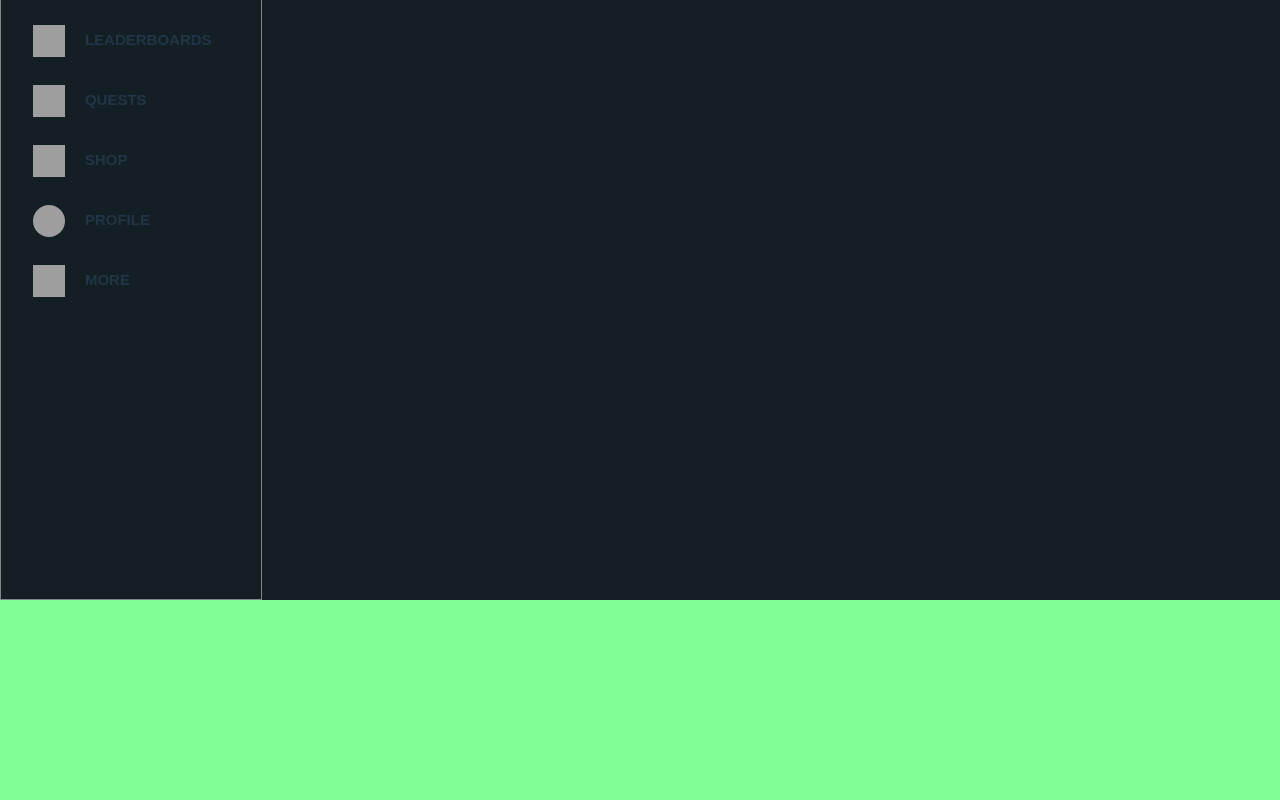
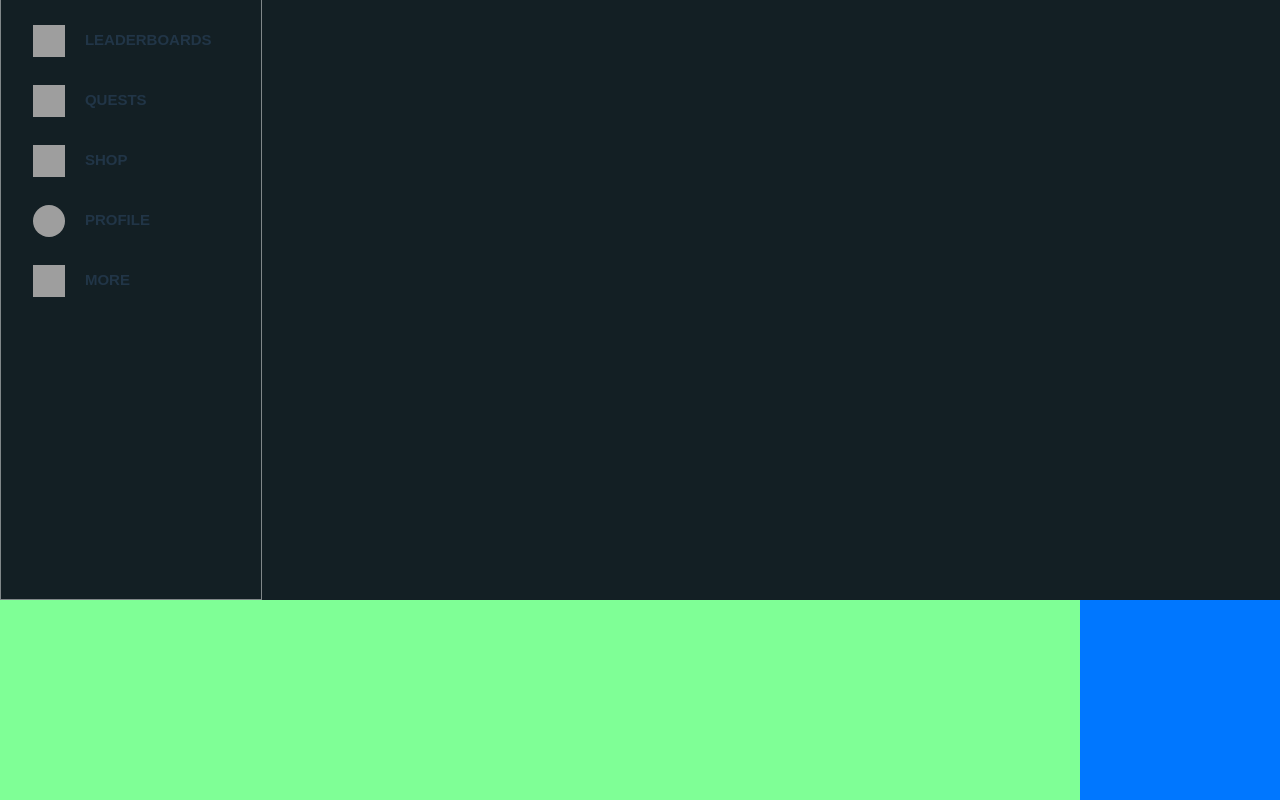
Before and after one commit to xPatiCiosek/Duolingo_profile-page_clone, a React (Vite) app: page / in a window 1280 px wide. Shown: the part 202-1002 px from the top of the page. Built offline with nearby package versions, Linux system fonts and the light colour scheme; grey boxes are pictures that could not be loaded.

Commit message:
created News component

```diff
--- a/src/App.jsx
+++ b/src/App.jsx
@@ -4,15 +4,17 @@ import viteLogo from '/vite.svg'
 import './App.css'
 import Navigation from './Navigation'
 import Profile from './Profile'
+import News from './News'
 
 function App() {
 
   return (
     <>
       <Navigation />
-        <main className='main-content'>
+      <main className='main-content'>
         <Profile/>
-        </main>
+        <News/>
+      </main>
     </>
   )
 }
--- /dev/null
+++ b/src/News.css
@@ -0,0 +1,5 @@
+.news{
+    background-color: rgb(0, 119, 255);
+    width: 410px;
+    height: 100%;
+  }
--- /dev/null
+++ b/src/News.jsx
@@ -0,0 +1,11 @@
+import React from 'react';
+import './News.css';
+
+function News(){
+    return(
+        <div className='news'>
+
+        </div>
+    )
+}
+export default News;
```
